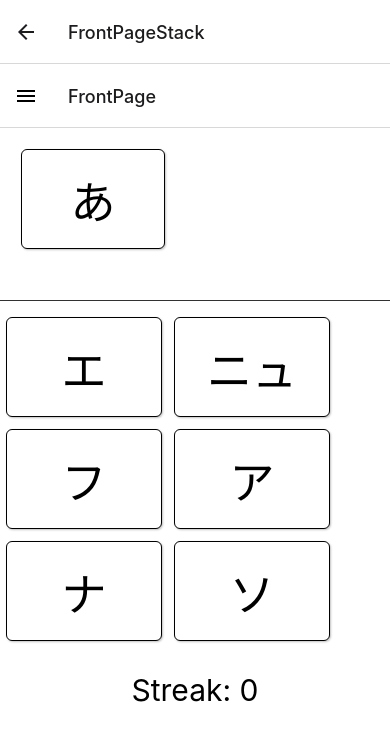
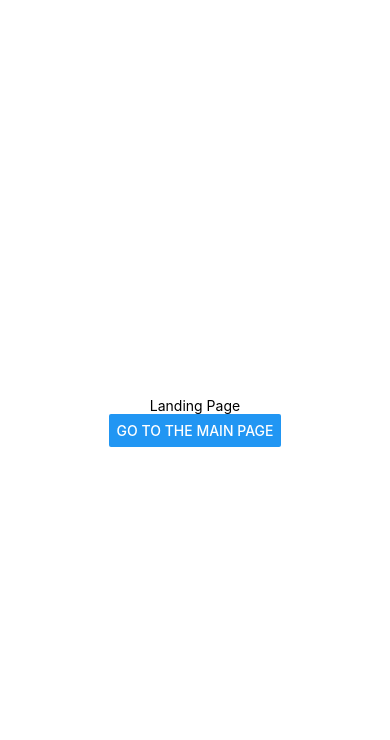
Before and after one commit to LuisSalTorro/Japanese-Character-Study-Game, a React Native app: screen /FrontPageStack in a window 390 px wide. Before the commit this address had no page. Shown: the top 740 px of the page. Built offline with nearby package versions, Linux system fonts and the light colour scheme.

Commit message:
Remove header on stack navigation

```diff
--- a/src/LandingPage/LandingPage.jsx
+++ b/src/LandingPage/LandingPage.jsx
@@ -14,7 +14,7 @@ const LandingPage = props => {
       index: 1,
       routes: [
           {
-            name: 'FrontPageStack',
+            name: 'Drawer',
             params: data
           }
       ]
--- a/src/Main.jsx
+++ b/src/Main.jsx
@@ -1,23 +1,27 @@
 import 'react-native-gesture-handler';
 
-import { StyleSheet, Text, View } from 'react-native';
+import { StyleSheet } from 'react-native';
 import { NavigationContainer } from '@react-navigation/native';
 import { createNativeStackNavigator } from '@react-navigation/native-stack';
-import { createDrawerNavigator } from '@react-navigation/drawer';
 
 
 import LandingPage from "./LandingPage/LandingPage"
-import FrontPageStack from "./MainDisplay/FrontPageStack"
+import Drawer from "./MainDisplay/Drawer"
 
-const DrawerNavigator = createDrawerNavigator();
 const Main = () => {
   const Stack = createNativeStackNavigator()
 
+  const mainPageScreenOptions = {
+    headerShown: false
+  }
+
   return (
     <NavigationContainer>
-      <Stack.Navigator>
+      <Stack.Navigator
+        screenOptions={mainPageScreenOptions}
+      >
         <Stack.Screen name="LandingPage" component={LandingPage} options={{ title: 'Account'}}/>
-        <Stack.Screen name="FrontPageStack" component={FrontPageStack} />
+        <Stack.Screen name="Drawer" component={Drawer} />
       </Stack.Navigator>
     </NavigationContainer>
   )
--- a/src/MainDisplay/FrontPageStack.jsx
+++ b/src/MainDisplay/Drawer.jsx
@@ -6,17 +6,19 @@ import { createDrawerNavigator } from '@react-navigation/drawer';
 import FrontPage from './FrontPage';
 import About from './About';
 
-const FrontPageStack = () => {
+const Drawer = (props) => {
+  const routeParams = props.route.params
+  const username = routeParams.username
   const DrawerNavigator = createDrawerNavigator()
 
   return (
     <NavigationContainer independent={true}>
      <DrawerNavigator.Navigator initialRouteName='FrontPage'>
-        <DrawerNavigator.Screen name='FrontPage' component={FrontPage} />
+        <DrawerNavigator.Screen name='FrontPage' component={FrontPage} initialParams={{username}}/>
         <DrawerNavigator.Screen name='About' component={About} />
-    </DrawerNavigator.Navigator>
+      </DrawerNavigator.Navigator>
     </NavigationContainer>
   )
 }
 
-export default FrontPageStack;
+export default Drawer;
--- a/src/MainDisplay/FrontPage.jsx
+++ b/src/MainDisplay/FrontPage.jsx
@@ -1,16 +1,16 @@
 import { useEffect, useState } from 'react';
 import { StyleSheet, Text, View, ScrollView, Button} from 'react-native';
-import { createDrawerNavigator } from '@react-navigation/drawer';
 
 import hiragana_katakana from "./../../json/hiragana_katakana"
 
 import TopCard from './TopCard';
 import CardChoices from './CardChoices';
+import { useRoute } from '@react-navigation/native';
 
 const FrontPage = props => {
   // const navigation = props.navigation
-  // const routeParams = props.route.params
-  // const username = routeParams.username || 'fuck'
+  const routeParams = useRoute().params
+  const username = routeParams.username
   const numberOfChoices = 6
   const [characters, setCharacters] = useState(hiragana_katakana)
   const [currentArrayIndex, setCurrentArrayIndex] = useState(0)
```
